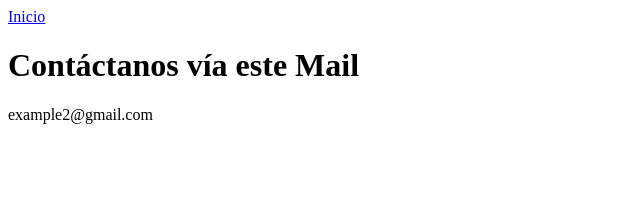
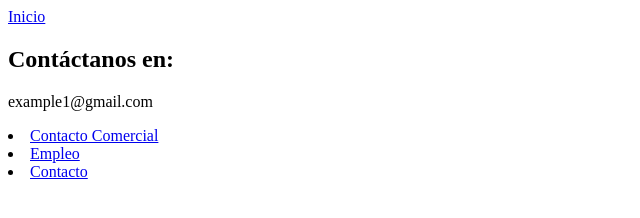
Before and after one commit to lolac24/pwitt, a plain HTML site: page pages/contacto.html in a window 1280 px wide. Shown: the whole page, without its empty margins (0-640 px from the left). Drawn offline with Linux system fonts and the light colour scheme.

```diff
--- a/pages/contacto.html
+++ b/pages/contacto.html
@@ -7,12 +7,31 @@
         <title>Contacto</title>
     </head>
     <body>
-        <main>
+        <nav>
             <a href="../index.html">
                 Inicio
-            </a>
-            <h1>Contáctanos vía este Mail</h1>
-            <p>example2@gmail.com</p>
-        </main>
+                </a>
+            <main>
+                <h1>Contáctanos en:</h1>
+                <p>example1@gmail.com
+                </p>
+            </main>
+            <li>
+                <a href="./contactoComercial.html">
+                    Contacto Comercial
+                </a>
+            </li>
+            </main>
+            <li>
+                <a href="./empleo.html">
+                    Empleo
+                </a>
+            </li>
+            <li>
+                <a href="./contacto.html">
+                     Contacto</a>
+            </li>
+        </ul>
+    </nav>
     </body>
 </html>
```
Also changed, not shown: pages/contactoComercial.html (+18 -0 lines), pages/empleo.html (+21 -1 lines), pages/nosotros.html (added, +12 -0 lines), css/index.css (added).
